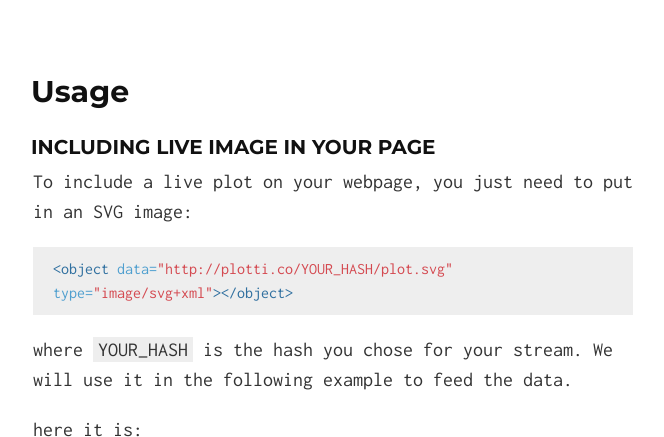
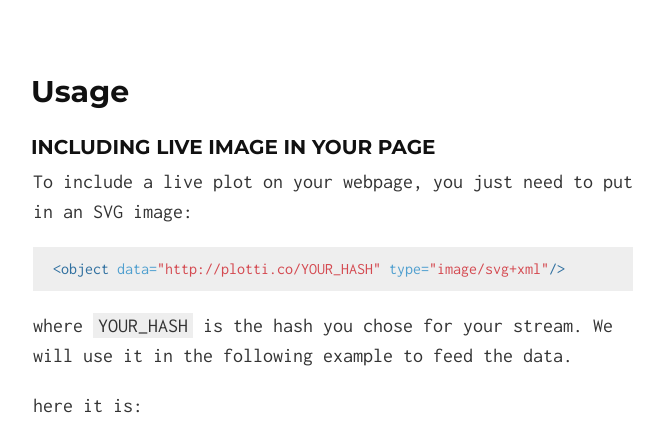
Before and after one commit to grandrew/plotti.co, a Jekyll site: the page built from plotti.co/index.md, in a window 1280 px wide and 900 px high, scrolled down 671 px, cut to the strip 0-437 px from the top of the window. Shown: the whole strip, without its empty margins (307-971 px from the left). Built offline with Jekyll 4.4.1, drawn with Linux system fonts in a browser that asks for light colours.

Commit message:
added simplified docs

```diff
--- a/plotti.co/index.md
+++ b/plotti.co/index.md
@@ -6,7 +6,7 @@
 
 Live plotting that **just works**.
 
-<br/><object id="live1" data="http://plotti.co/plotti.co/plot.svg" type="image/svg+xml" style="width: 570px; height: 190px;"></object>
+<br/><object id="live1" data="http://plotti.co/plotti.co/plot.svg" type="image/svg+xml" style="width: 570px; height: 190px;"/>
 
 Plottico is a [microservice](https://en.wikipedia.org/wiki/Microservices) that generates live-streaming SVG-image plots to be embedded as an `<object>` tag of your web page. That simple.
 
@@ -20,7 +20,7 @@
 To include a live plot on your webpage, you just need to put in an SVG image:
 
 ~~~html
-<object data="http://plotti.co/YOUR_HASH/plot.svg" type="image/svg+xml"></object>
+<object data="http://plotti.co/YOUR_HASH" type="image/svg+xml"/>
 ~~~
 
 where `YOUR_HASH` is the hash you chose for your stream. We will use it in the following example to feed the data.
@@ -47,7 +47,7 @@
 done
 ~~~
 
-<object data="http://plotti.co/plottycocpu/plot.svg" type="image/svg+xml" style="width: 570px; height: 190px;"></object>
+<object data="http://plotti.co/plottycocpu" type="image/svg+xml" style="width: 570px; height: 190px;"></object>
 
 ### Network load on plottico
 
@@ -60,7 +60,7 @@
 done
 ~~~
 
-<object data="http://plotti.co/plotticonet/plot.svg" type="image/svg+xml" style="width: 570px; height: 190px;"></object>
+<object data="http://plotti.co/plotticonet" type="image/svg+xml" style="width: 570px; height: 190px;"></object>
 
 ### Current open connections
 
@@ -72,7 +72,7 @@
 done
 ~~~
 
-<object data="http://plotti.co/plotticonn/plot.svg" type="image/svg+xml" style="width: 570px; height: 190px;"></object>
+<object data="http://plotti.co/plotticonn" type="image/svg+xml" style="width: 570px; height: 190px;"></object>
 
 ## Explanation
 
```
